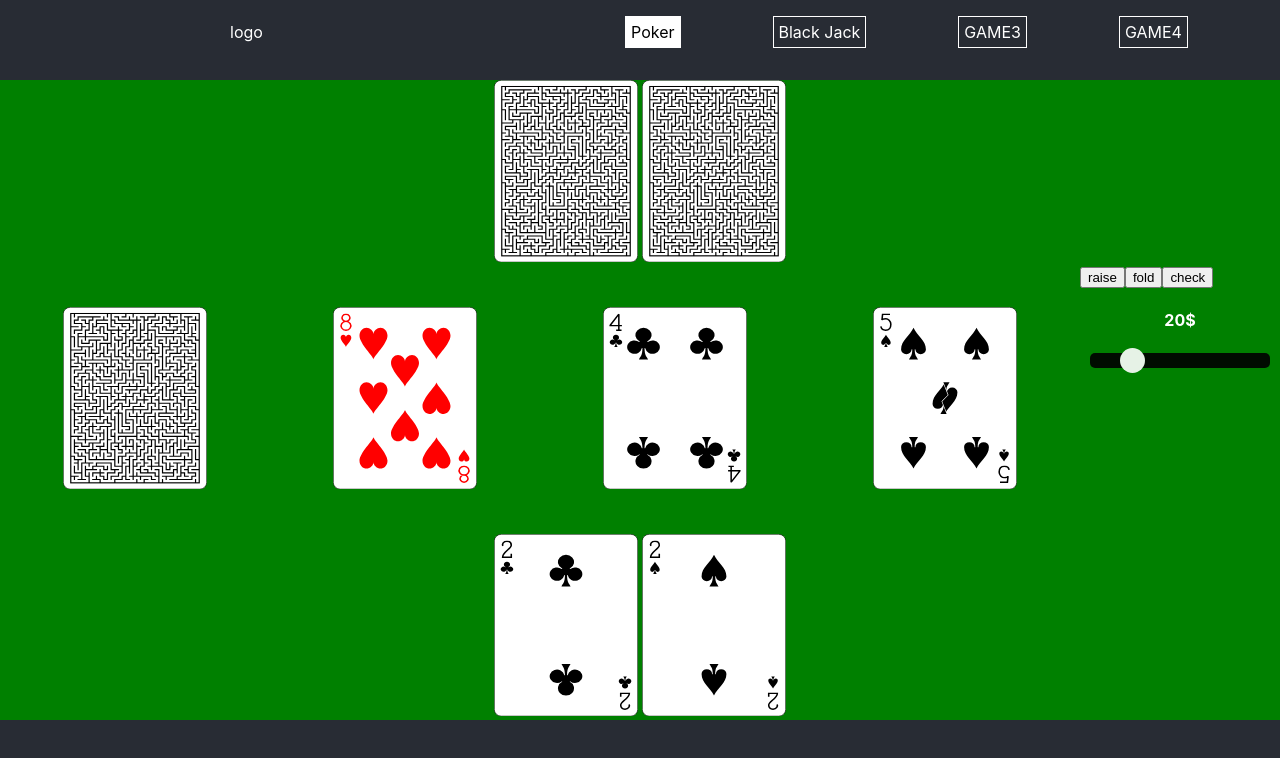
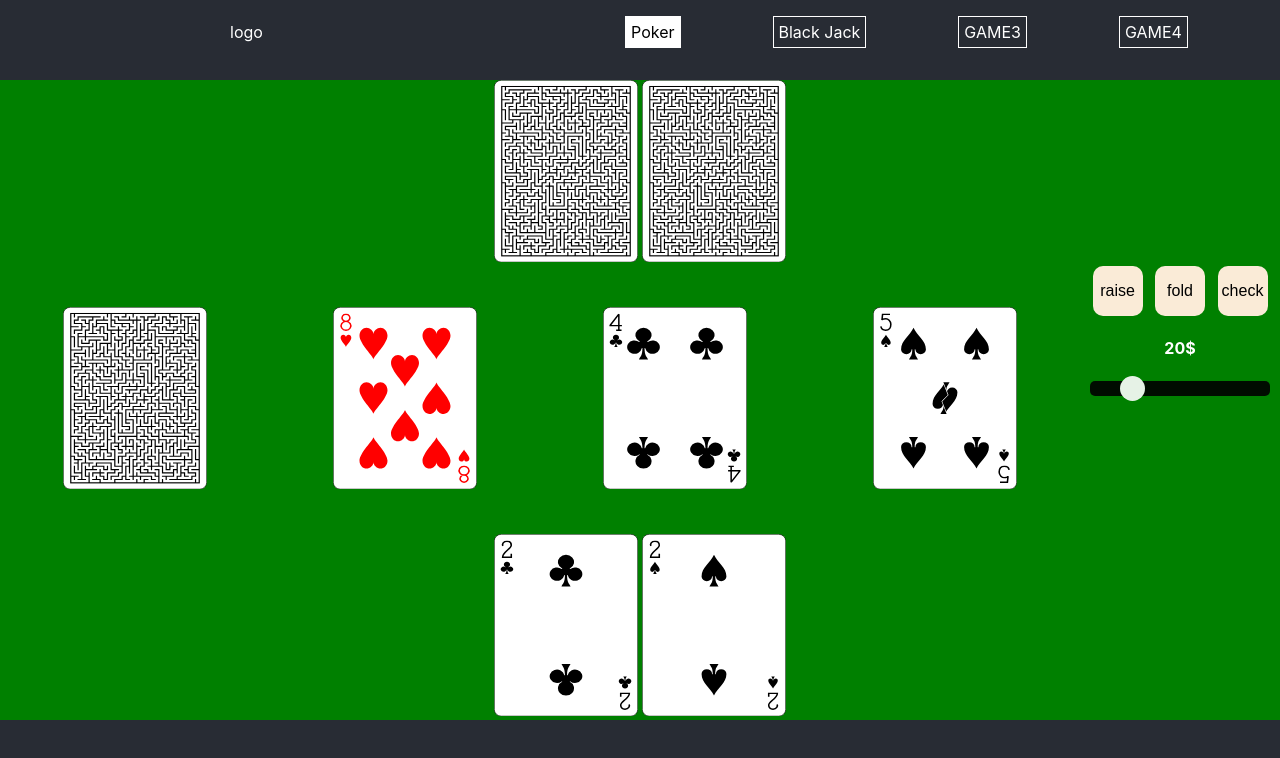
Before and after one commit to olsiq/trivial-games, a React (Create React App) app: page / in a window 1280 px wide. Shown: the top 758 px of the page. Built offline with nearby package versions, Linux system fonts and the light colour scheme.

Commit message:
controls.ui

```diff
--- a/src/components/button/Button.jsx
+++ b/src/components/button/Button.jsx
@@ -1,8 +1,12 @@
 import React from "react";
-
+import "./button.css";
 export const Button = ({ action, content }) => {
   const handleAction = () => {
     console.log(`dispatch ${action}`);
   };
-  return <button onClick={handleAction}>{content}</button>;
+  return (
+    <button className="btn" onClick={handleAction}>
+      {content}
+    </button>
+  );
 };
--- /dev/null
+++ b/src/components/button/button.css
@@ -0,0 +1,17 @@
+.btn {
+  display: flex;
+  align-items: center;
+  justify-content: center;
+  width: 50px;
+  height: 50px;
+  background-color: antiquewhite;
+  border-radius: 10px;
+  border: none;
+  font-size: 16px;
+  cursor: pointer;
+}
+
+.btn:hover {
+  color: white;
+  background-color: rgba(250, 235, 215, 0.523);
+}
--- a/src/components/games/poker/controls/Controls.jsx
+++ b/src/components/games/poker/controls/Controls.jsx
@@ -1,12 +1,17 @@
 import React from "react";
 import { Button } from "../../../button";
 import { Slider } from "../../../slider";
+
+import "./controls.css";
+
 export const Controls = () => {
   return (
     <div className="controls">
-      <Button action={"raise"} content={"raise"} />
-      <Button action={"fold"} content={"fold"} />
-      <Button action={"check"} content={"check"} />
+      <div className="controlsBtnsWrapper">
+        <Button action={"raise"} content={"raise"} />
+        <Button action={"fold"} content={"fold"} />
+        <Button action={"check"} content={"check"} />
+      </div>
       <Slider />
     </div>
   );
--- a/src/components/games/poker/controls/controls.css
+++ b/src/components/games/poker/controls/controls.css
@@ -0,0 +1,10 @@
+.controls {
+  display: flex;
+  flex-direction: column;
+}
+.controlsBtnsWrapper {
+  display: flex;
+  align-items: center;
+  justify-content: space-evenly;
+  align-content: center;
+}
```
